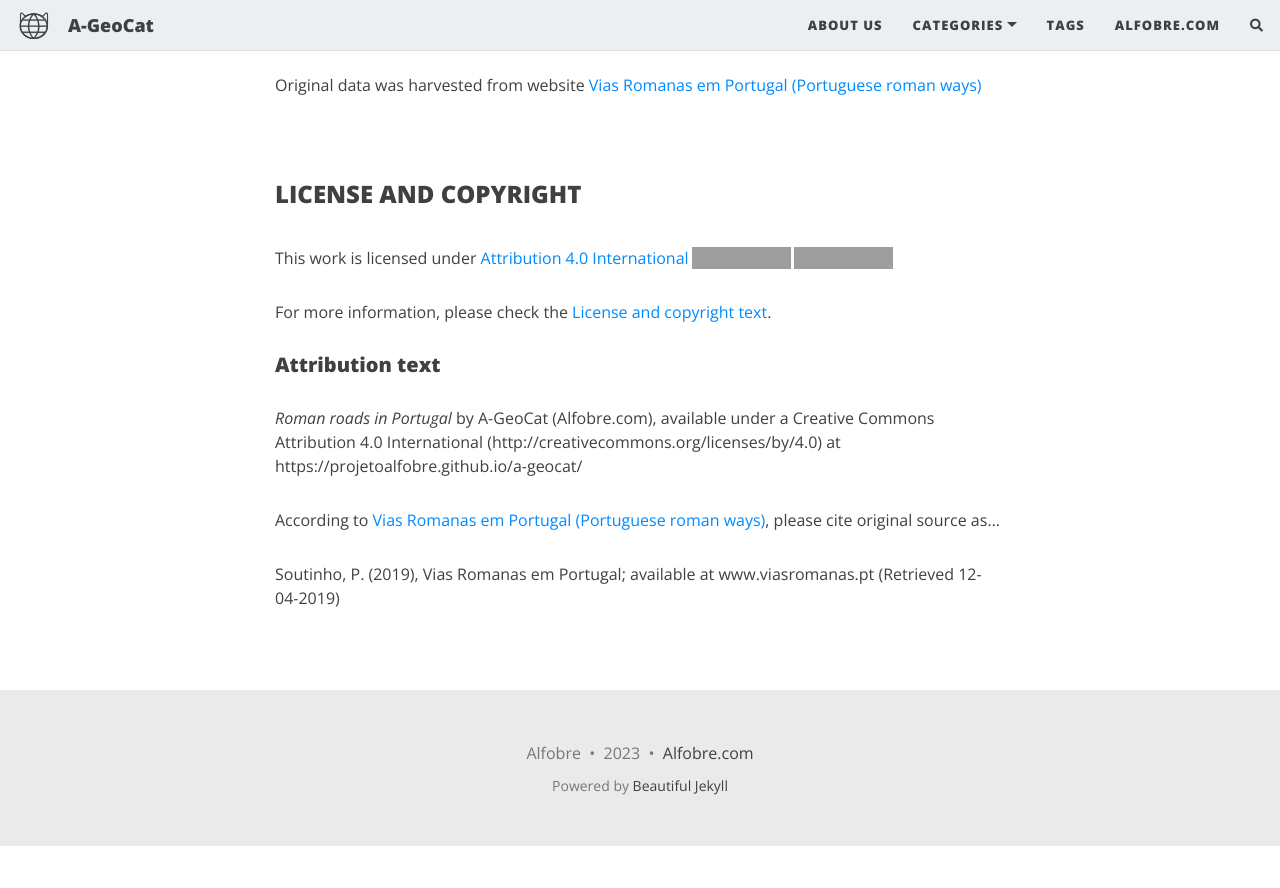
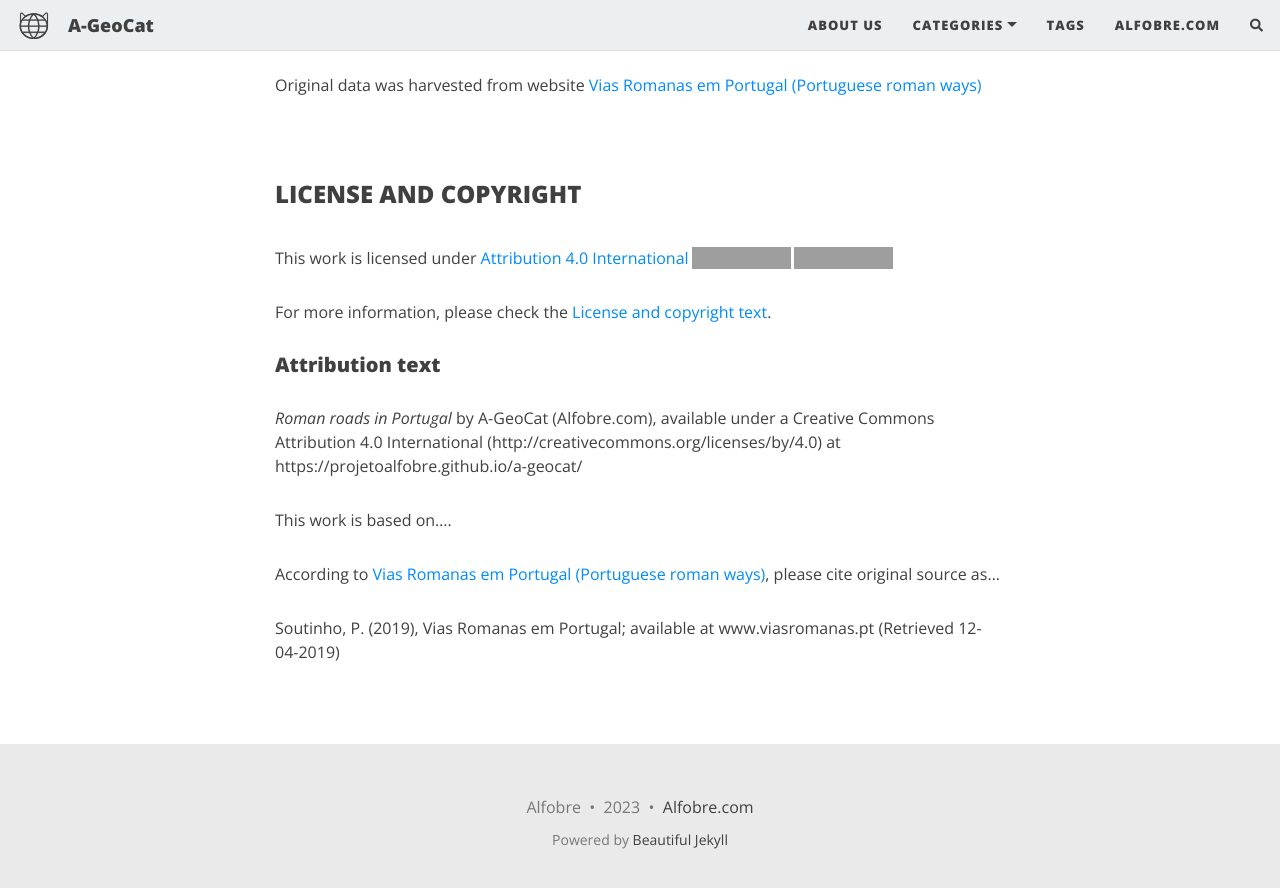
Before and after one commit to projetoalfobre/a-geocat, a Jekyll site: the page built from _posts/2023-11-29-Roman-roads-in-portugal.md, in a window 1280 px wide and 900 px high, scrolled down 1117 px. Shown: the top 888 px of the window. Built offline with Jekyll 4.4.1, drawn with Linux system fonts in a browser that asks for light colours; nearby versions of some CDN libraries; comment, search, counter and statistics services are not loaded; before the commit the page ends 1963 px from its top, so only the background shows below that; grey boxes are pictures that could not be loaded.

Commit message:
Update 2023-11-29-Roman-roads-in-portugal.md

```diff
--- a/_posts/2023-11-29-Roman-roads-in-portugal.md
+++ b/_posts/2023-11-29-Roman-roads-in-portugal.md
@@ -43,6 +43,8 @@ Original data was harvested from website [Vias Romanas em Portugal (Portuguese r
 ### License and copyright
 {% include license.html %}
 
+This work is based on....
+
 According to [Vias Romanas em Portugal (Portuguese roman ways)](https://viasromanas.pt/vrhist.html), please cite original source as...
 
 Soutinho, P. (2019), Vias Romanas em Portugal; available at www.viasromanas.pt (Retrieved 12-04-2019)
```
